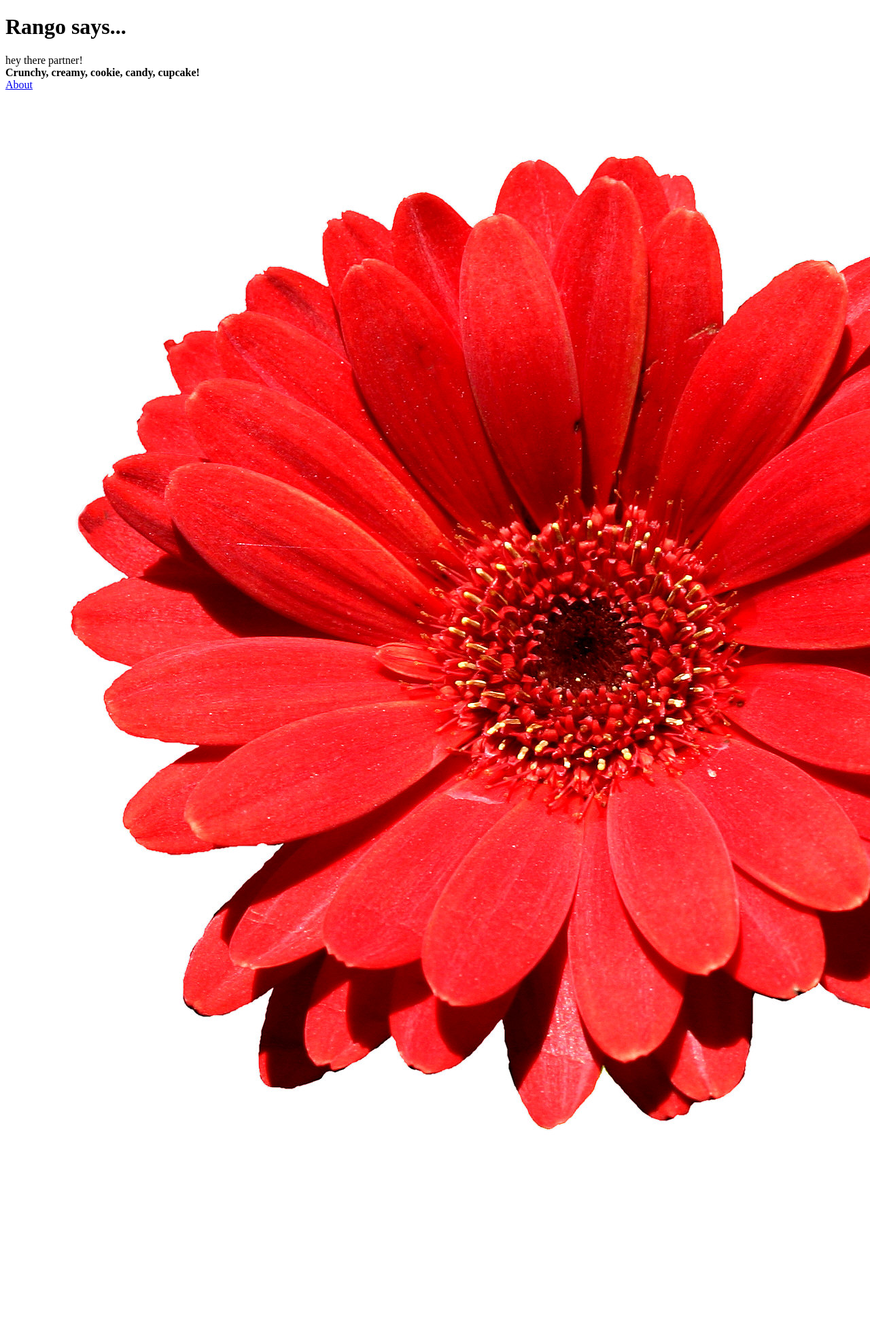
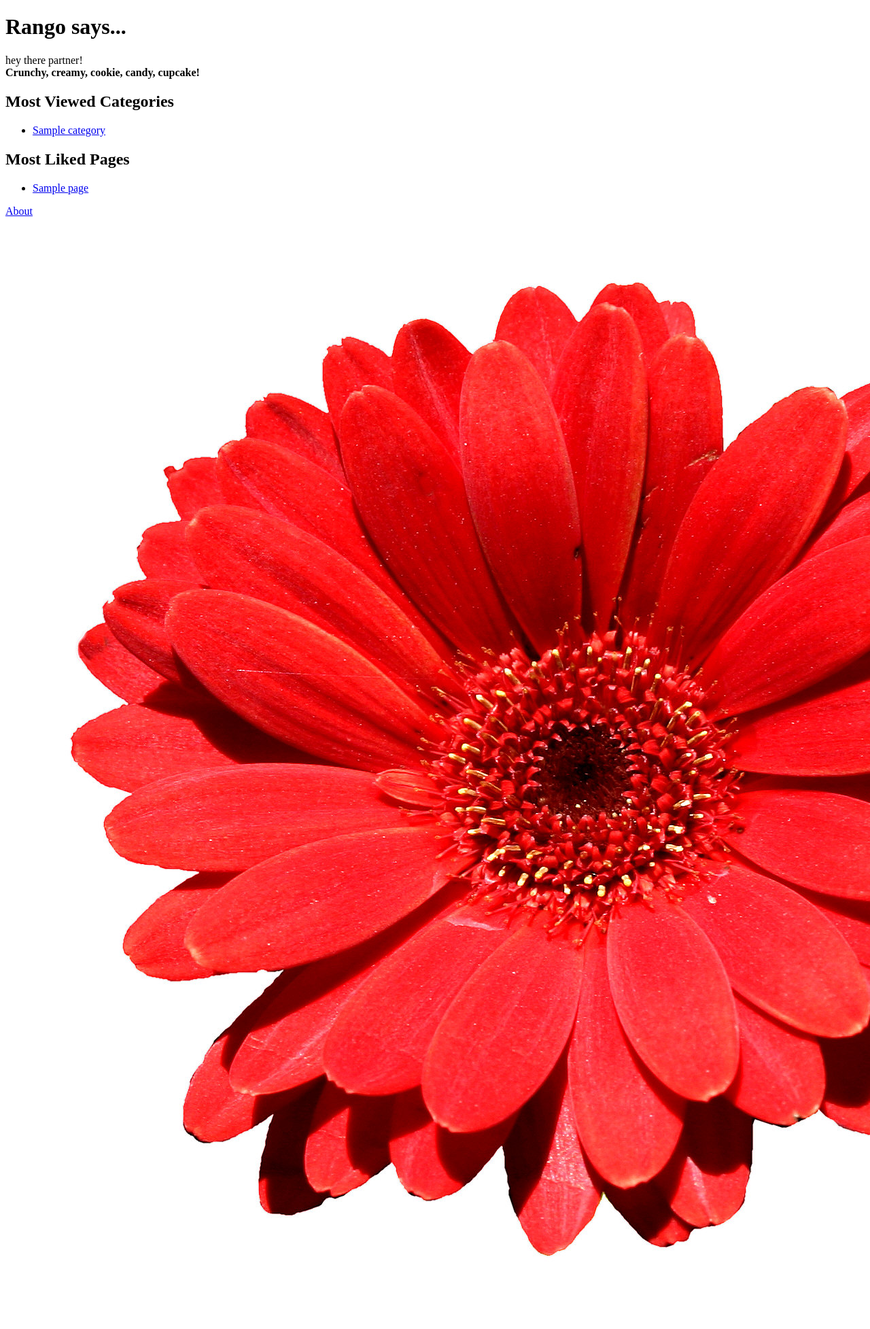
Before and after one commit to Porter14x/tango_with_django_project, a Django app: page / in a window 1280 px wide; the page is wider, and only the part inside the window is pictured. Shown: that part at 68% size. Before the commit the page ends 1663 px from the top of that part, so only its background shows below. Run offline with Django 3.2, Linux system fonts and the light colour scheme; tables that the repository leaves empty hold one stand-in row (values such as "Sample post").

Commit message:
Ch6 done

```diff
--- a/rango/admin.py
+++ b/rango/admin.py
@@ -3,8 +3,11 @@ from rango.models import Category, Page
 
 # Register your models here.
 
+class CategoryAdmin(admin.ModelAdmin):
+    prepopulated_fields = {'slug':('name',)}
+
 class PageAdmin(admin.ModelAdmin):
     list_display = ('title', 'category', 'url')
 
-admin.site.register(Category)
+admin.site.register(Category, CategoryAdmin)
 admin.site.register(Page, PageAdmin)
--- a/rango/models.py
+++ b/rango/models.py
@@ -1,9 +1,15 @@
 from django.db import models
+from django.template.defaultfilters import slugify
 
 class Category(models.Model):
     name = models.CharField(max_length=128, unique=True)
     views = models.IntegerField(default=0)
     likes = models.IntegerField(default=0)
+    slug = models.SlugField(unique=True)
+
+    def save(self, *args, **kwargs):
+        self.slug = slugify(self.name)
+        super(Category, self).save(*args, **kwargs)
 
     class Meta:
         verbose_name_plural = 'Categories'
--- a/rango/urls.py
+++ b/rango/urls.py
@@ -20,5 +20,7 @@ app_name = 'rango'
 
 urlpatterns = [
     path('', views.index, name='index'),
-    path('', views.about, name='about'),
+    path('about/', views.about, name='about'),
+    path('category/<slug:category_name_slug>/',
+        views.show_category, name='show_category'),
 ]
--- a/rango/views.py
+++ b/rango/views.py
@@ -1,21 +1,58 @@
 from django.shortcuts import render
 from django.http import HttpResponse
+from rango.models import Category, Page
+
+def show_category(request, category_name_slug):
+
+    # Create a context dictionary which we can pass
+    # to the template rendering engine.
+    context_dict = {}
+
+    try:
+        # Can we find a category name slug with the given name?
+        # If we can't, the .get() method raises a DoesNotExist exception.
+        # The .get() method returns one model instance or raises an exception.
+        category = Category.objects.get(slug=category_name_slug)
+        # Retrieve all of the associated pages.
+        # The filter() will return a list of page objects or an empty list.
+        pages = Page.objects.filter(category=category)
+        # Adds our results list to the template context under name pages.
+        context_dict['pages'] = pages
+        # We also add the category object from
+        # the database to the context dictionary.
+        # We'll use this in the template to verify that the category exists.
+        context_dict['category'] = category
+    except Category.DoesNotExist:
+        # We get here if we didn't find the specified category.
+        # Don't do anything -
+        # the template will display the "no category" message for us.
+        context_dict['category'] = None
+        context_dict['pages'] = None
+
+    # Go render the response and return it to the client.
+    return render(request, 'rango/category.html', context=context_dict)
 
 def index(request):
+    # Query the database for a list of ALL categories currently stored.
+    # Order the categories by the number of likes in descending order.
+    # Retrieve the top 5 only -- or all if less than 5.
+    # Place the list in our context_dict dictionary (with our boldmessage!)
+    # that will be passed to the template engine.
+    category_list = Category.objects.order_by('-likes')[:5]
+    page_list = Page.objects.order_by('-views')[:5]
+    context_dict = {}
+    context_dict['boldmessage'] = 'Crunchy, creamy, cookie, candy, cupcake!'
+    context_dict['categories'] = category_list
+    context_dict['like_pages'] = page_list
+
+    #Render response and send back
+    return render(request, 'rango/index.html', context=context_dict)
+
+def about(request):
     # Construct a dictionary to pass to the template engine as its context.
     # Note the key boldmessage matches to {{ boldmessage }} in the template!
     context_dict = {'boldmessage': 'Crunchy, creamy, cookie, candy, cupcake!'}
     # Return a rendered response to send to the client.
     # We make use of the shortcut function to make our lives easier.
     # Note that the first parameter is the template we wish to use.
-    return render(request, 'rango/index.html', context=context_dict)
-
-def about(request):
-    # Construct a dictionary to pass to the template engine as its context.
-    # Note the key boldmessage matches to {{ boldmessage }} in the template!
-    #context_dict = {'boldmessage': 'Crunchy, creamy, cookie, candy, cupcake!'}
-    # Return a rendered response to send to the client.
-    # We make use of the shortcut function to make our lives easier.
-    # Note that the first parameter is the template we wish to use.
-    #return render(request, 'rango/about.html', context=context_dict)
-    return HttpResponse("This is the about page")
+    return render(request, 'rango/about.html', context=context_dict)
--- a/templates/rango/index.html
+++ b/templates/rango/index.html
@@ -14,6 +14,37 @@
 			hey there partner! <br />
 			<strong>{{ boldmessage }}</strong><br />
 		</div>
+
+		<div>
+		<h2>Most Viewed Categories</h2>
+		{% if categories %}
+			<ul>
+			{% for category in categories %}
+				<li>
+				<a href="/rango/category/{{ category.slug }}/">{{ category.name }}</a>
+				</li>
+			{% endfor %}
+			</ul>
+		{% else %}
+			<strong>There are no categories present.</strong>
+		{% endif %}
+		</div>
+
+		<div>
+		<h2>Most Liked Pages</h2>
+		{% if like_pages %}
+			<ul>
+			{% for page in like_pages %}
+				<li>
+				<a href="{{ page.url }}">{{ page.title }}</a>
+				</li>
+			{% endfor %}
+			</ul>
+		{% else %}
+			<strong>There are no pages present</strong>
+		{% endif %}
+		</div>
+
 		<div>
 			<a href="/rango/about/">About</a><br />
 			<img src="{% static 'images/flower.jpg' %}"
```
Also changed, not shown: populate_rango.py (+17 -9 lines), templates/rango/category.html (added, +31 -0 lines), rango/migrations/0003_category_slug.py (added), rango/migrations/0004_auto_20240124_1219.py (added).
